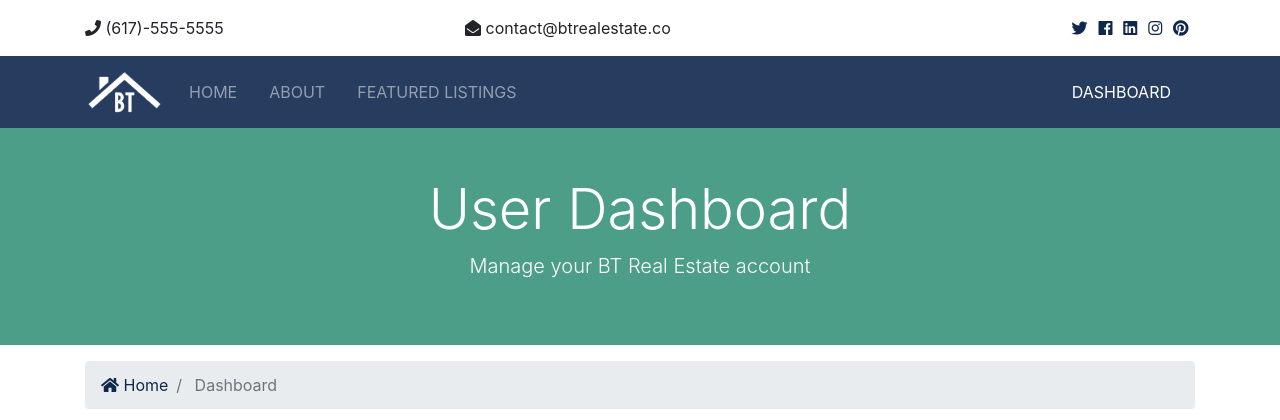
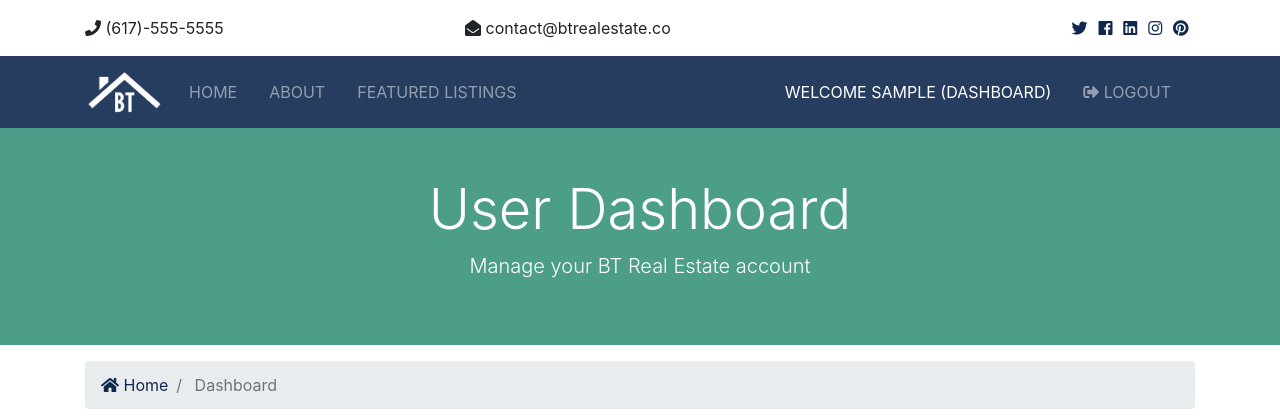
Before and after one commit to SebastianErrazuriz/Udemy-django-project, a Django app: page /accounts/dashboard in a window 1280 px wide. Shown: the top 420 px of the page. Run offline with Django 4.2, Linux system fonts and the light colour scheme; the visitor is signed in with stand-in values (Sample User, id 1); some libraries are stand-ins or nearby versions.

Commit message:
Logout & Navbar Auth Links

```diff
--- a/btre_project/accounts/views.py
+++ b/btre_project/accounts/views.py
@@ -48,7 +48,7 @@ def login(request):
 
         if user is not None:
             auth.login(request, user)
-            messages.success(request, 'You are now log in')
+            messages.success(request, 'You are now logged in')
             return redirect('dashboard')
         else:
             messages.error(request, 'Invalid credentials')
@@ -57,7 +57,10 @@ def login(request):
         return render(request, 'accounts/login.html')
 
 def logout(request):
-    return redirect('index')
+    if request.method == 'POST':
+        auth.logout(request)
+        messages.success(request, 'You are now logged out')
+        return redirect('index')
 
 def dashboard(request):
     return render(request, 'accounts/dashboard.html')
--- a/btre_project/templates/accounts/dashboard.html
+++ b/btre_project/templates/accounts/dashboard.html
@@ -27,6 +27,9 @@
       </nav>
     </div>
   </section>
+
+  <!-- Alerts -->
+  {% include 'partials/_alerts.html' %}
 
   <section id="dashboard" class="py-4">
     <div class="container">
--- a/btre_project/templates/partials/_navbar.html
+++ b/btre_project/templates/partials/_navbar.html
@@ -50,7 +50,17 @@
               {% endif %}
             >
               <a class="nav-link" href="{% url 'dashboard' %}">
-                Dashboard </a>
+                Welcome {{ user.username }} (Dashboard) </a>
+            </li>
+            <li class="nav-item mr-3">
+              <a href="javascript:{document.getElementById('logout').submit()}"
+                 class="nav-link">
+                <i class="fas fa-sign-out-alt"></i> Logout
+              </a>
+              <form action="{% url 'logout' %}" method="POST" id="logout">
+                {% csrf_token %}
+                <input type="hidden">
+              </form>
             </li>
 
           {% else %}
```
